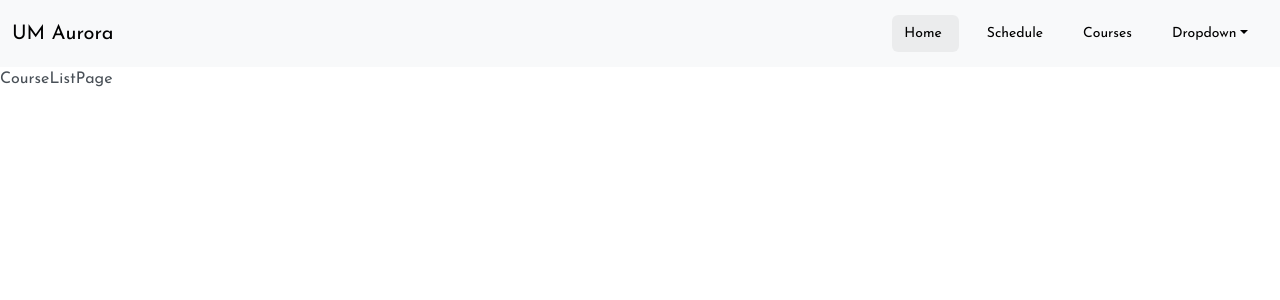
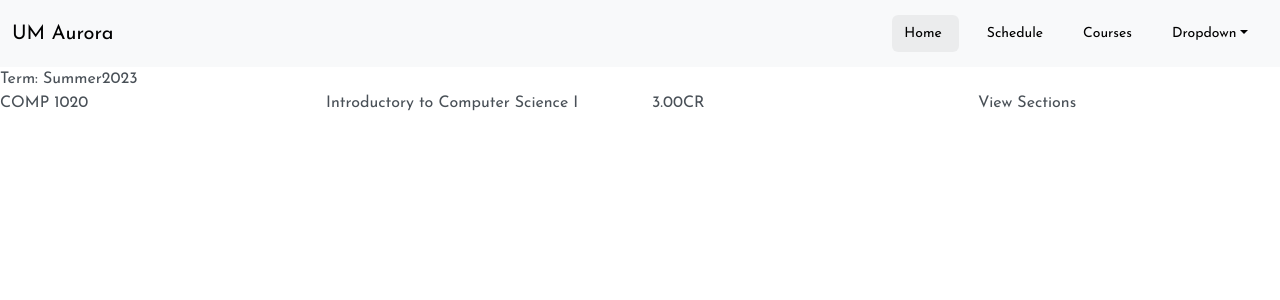
Before and after one commit to MostafaHamedd/NEO_HACKATHON, a React (Create React App) app in the folder aurora/: page /register/classes in a window 1280 px wide. Shown: the top 300 px of the page. Built offline with nearby package versions, Linux system fonts and the light colour scheme.

Commit message:
courses page created

```diff
--- /dev/null
+++ b/aurora/src/jsx/components/CourseRow.component.jsx
@@ -0,0 +1,14 @@
+import React, { Component } from "react";
+
+export default class CourseRow extends Component {
+  render() {
+    return (
+      <div className="row">
+        <div className="col">COMP 1020</div>
+        <div className="col">Introductory to Computer Science I</div>
+        <div className="col">3.00CR</div>
+        <div className="col">View Sections</div>
+      </div>
+    );
+  }
+}
--- a/aurora/src/jsx/pages/CourseList.page.jsx
+++ b/aurora/src/jsx/pages/CourseList.page.jsx
@@ -1,7 +1,11 @@
-import React from 'react'
+import React from "react";
+import CourseRow from "../components/CourseRow.component";
 
 export default function CourseListPage() {
   return (
-    <div>CourseListPage</div>
-  )
+    <div>
+      Term: Summer2023
+      <CourseRow />
+    </div>
+  );
 }
```
